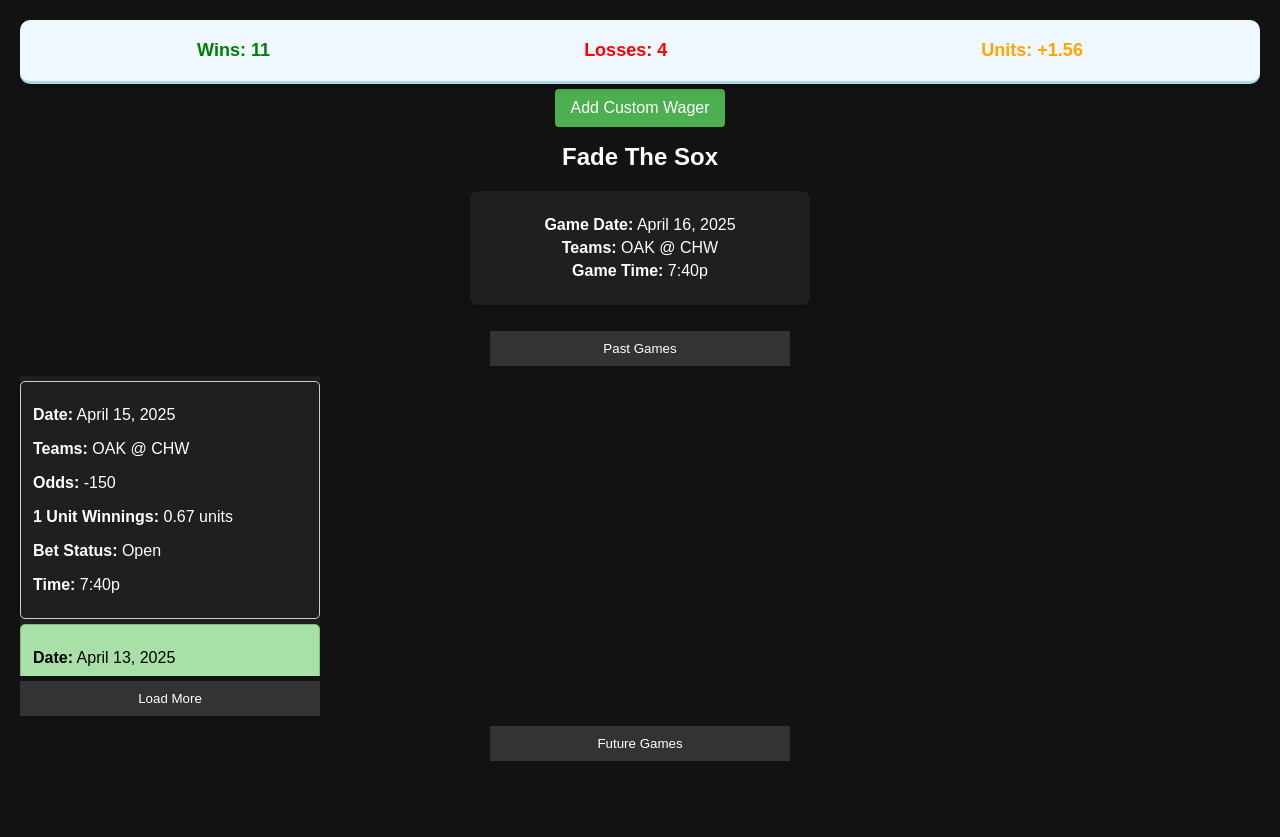
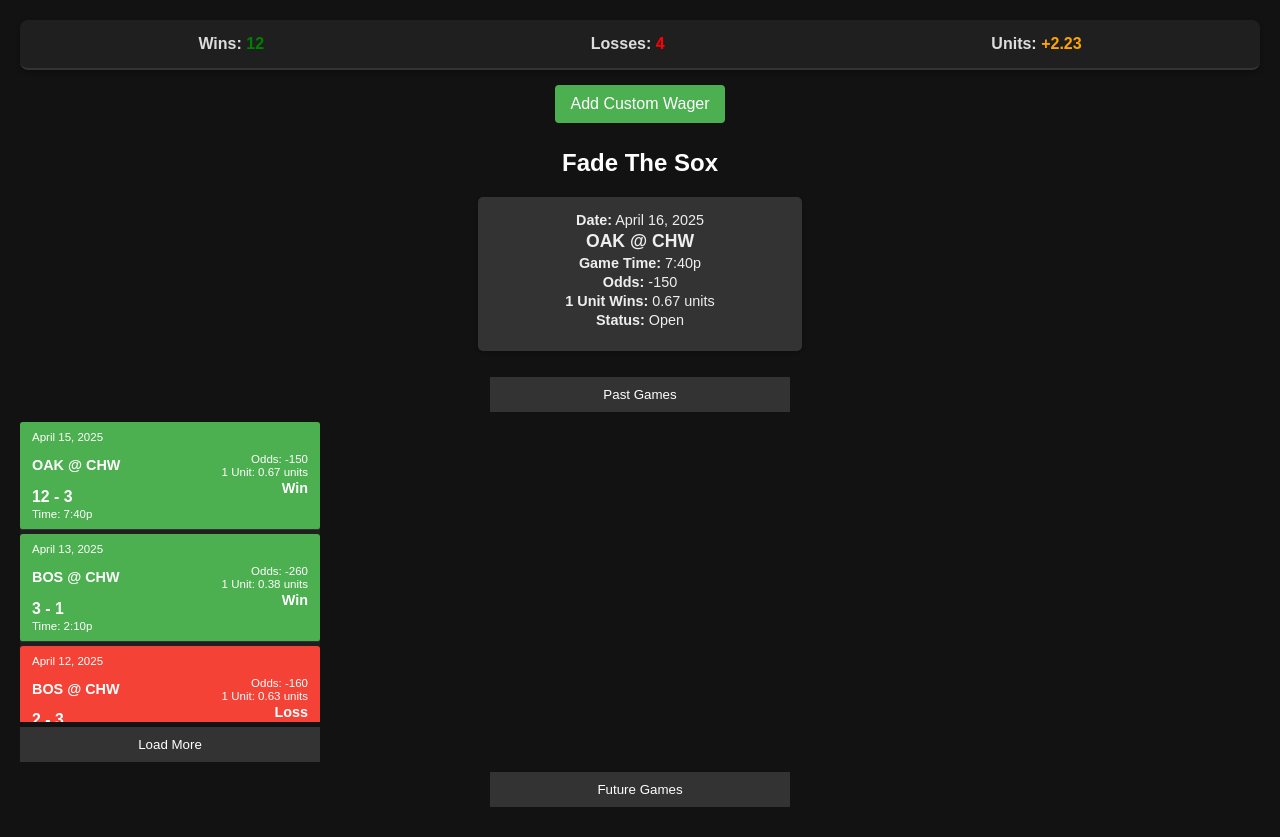
Before and after one commit to travisprol0/FadeTheSox, a plain HTML site: page index.html in a window 1280 px wide. Both pictures are taken after a click on the button "Past Games". Before the commit the page ends 800 px from the top, so only its background shows below. Drawn offline with Linux system fonts and the light colour scheme.

Commit message:
New Styling

```diff
--- a/data.js
+++ b/data.js
@@ -380,32 +380,32 @@ export const schedule = [
       "home": "CHW",
       "gameStatusCode": "0",
       "odds": "-150",
+      "score": "12-3",
+      "betStatus": "Win"
+   },
+   {
+      "gameID": "20250416_OAK@CHW",
+      "gameType": "REGULAR_SEASON",
+      "away": "OAK",
+      "gameTime": "7:40p",
+      "teamIDHome": "6",
+      "gameDate": "20250416",
+      "gameStatus": "scheduled",
+      "gameTime_epoch": "1744846800.0",
+      "probableStartingLineups": {
+         "away": [],
+         "home": []
+      },
+      "teamIDAway": "20",
+      "probableStartingPitchers": {
+         "away": "",
+         "home": ""
+      },
+      "home": "CHW",
+      "gameStatusCode": "0",
+      "odds": "-150",
       "score": "",
       "betStatus": "Open"
-   },
-   {
-      "gameID": "20250416_OAK@CHW",
-      "gameType": "REGULAR_SEASON",
-      "away": "OAK",
-      "gameTime": "7:40p",
-      "teamIDHome": "6",
-      "gameDate": "20250416",
-      "gameStatus": "scheduled",
-      "gameTime_epoch": "1744846800.0",
-      "probableStartingLineups": {
-         "away": [],
-         "home": []
-      },
-      "teamIDAway": "20",
-      "probableStartingPitchers": {
-         "away": "",
-         "home": ""
-      },
-      "home": "CHW",
-      "gameStatusCode": "0",
-      "odds": "",
-      "score": "",
-      "betStatus": ""
    },
    {
       "gameID": "20250417_OAK@CHW",
--- a/script.js
+++ b/script.js
@@ -4,72 +4,48 @@ const gameList = document.getElementById('gameList');
 
 // Wager input and button (initially hidden)
 const wagerContainer = document.createElement('div');
-wagerContainer.style.display = 'flex';
-wagerContainer.style.alignItems = 'center';
-wagerContainer.style.justifyContent = 'center';
+wagerContainer.id = 'wagerContainer';
+wagerContainer.classList.add('wager-container');
 
 const wagerLabel = document.createElement('label');
+wagerLabel.id = 'wagerLabel';
 wagerLabel.textContent = 'Custom Wager Amount: ';
+wagerLabel.classList.add('wager-label');
 wagerLabel.style.display = 'none';
-wagerLabel.style.marginRight = '5px';
-wagerLabel.style.fontFamily = 'Arial, sans-serif';
-wagerLabel.style.fontSize = '16px';
 
 const wagerInput = document.createElement('input');
+wagerInput.id = 'wagerInput';
 wagerInput.type = 'number';
 wagerInput.value = '';
 wagerInput.label = 'wager';
-wagerInput.style.width = '100px';
+wagerInput.classList.add('wager-input');
 wagerInput.style.display = 'none';
-wagerInput.style.padding = '8px';
-wagerInput.style.border = '1px solid #ccc';
-wagerInput.style.borderRadius = '4px';
-wagerInput.style.fontFamily = 'Arial, sans-serif';
-wagerInput.style.fontSize = '16px';
-wagerInput.style.textAlign = 'center';
 
 const addWagerButton = document.createElement('button');
+addWagerButton.id = 'addWagerButton';
 addWagerButton.textContent = 'Add Custom Wager';
-addWagerButton.style.display = 'block';
-addWagerButton.style.margin = '5px auto 10px auto';
-addWagerButton.style.padding = '10px 15px';
-addWagerButton.style.backgroundColor = '#4CAF50';
-addWagerButton.style.color = 'white';
-addWagerButton.style.border = 'none';
-addWagerButton.style.borderRadius = '4px';
-addWagerButton.style.cursor = 'pointer';
-addWagerButton.style.fontFamily = 'Arial, sans-serif';
-addWagerButton.style.fontSize = '16px';
-addWagerButton.style.transition = 'background-color 0.3s ease';
+addWagerButton.classList.add('wager-button', 'add-wager-button');
 
 const hideWagerButton = document.createElement('button');
+hideWagerButton.id = 'hideWagerButton';
 hideWagerButton.textContent = 'Hide Wager';
+hideWagerButton.classList.add('wager-button', 'hide-wager-button');
 hideWagerButton.style.display = 'none';
-hideWagerButton.style.margin = '5px auto 10px auto';
-hideWagerButton.style.padding = '10px 15px';
-hideWagerButton.style.backgroundColor = '#ccc';
-hideWagerButton.style.color = 'black';
-hideWagerButton.style.border = 'none';
-hideWagerButton.style.borderRadius = '4px';
-hideWagerButton.style.cursor = 'pointer';
-hideWagerButton.style.fontFamily = 'Arial, sans-serif';
-hideWagerButton.style.fontSize = '16px';
-hideWagerButton.style.transition = 'background-color 0.3s ease';
 
 hideWagerButton.addEventListener('mouseover', () => {
-    hideWagerButton.style.backgroundColor = '#bbb';
+    hideWagerButton.classList.add('hover');
 });
 
 hideWagerButton.addEventListener('mouseout', () => {
-    hideWagerButton.style.backgroundColor = '#ccc';
+    hideWagerButton.classList.remove('hover');
 });
 
 addWagerButton.addEventListener('mouseover', () => {
-    addWagerButton.style.backgroundColor = '#45a049';
+    addWagerButton.classList.add('hover');
 });
 
 addWagerButton.addEventListener('mouseout', () => {
-    addWagerButton.style.backgroundColor = '#4CAF50';
+    addWagerButton.classList.remove('hover');
 });
 
 wagerContainer.appendChild(wagerLabel);
@@ -81,36 +57,22 @@ document.body.insertBefore(hideWagerButton, wagerContainer.nextSibling);
 
 let currentWager = null;
 
-// Total Stats Section - Fun Styling
+// Total Stats Section
 const totalStats = document.createElement('div');
 totalStats.id = 'totalStats';
-totalStats.style.position = 'sticky';
-totalStats.style.top = '0';
-totalStats.style.backgroundColor = '#f0f8ff';
-totalStats.style.padding = '20px';
-totalStats.style.borderBottom = '3px solid #add8e6';
-totalStats.style.zIndex = '100';
-totalStats.style.fontFamily = 'Arial, sans-serif';
-totalStats.style.fontSize = '18px';
-totalStats.style.color = '#2f4f4f';
-totalStats.style.borderRadius = '10px';
-totalStats.style.boxShadow = '0 4px 8px rgba(0, 0, 0, 0.2)';
-totalStats.style.display = 'flex';
-totalStats.style.justifyContent = 'space-around';
-totalStats.style.alignItems = 'center';
 
 totalStats.innerHTML = `
-    <div style="text-align: center;">
-        <span style="color: #008000; font-weight: bold;">Wins: <span id="totalWinsStat">0</span></span>
+    <div class="stat-item">
+        <span class="stat-label">Wins: <span id="totalWinsStat" class="wins">0</span></span>
     </div>
-    <div style="text-align: center;">
-        <span style="color: #ff0000; font-weight: bold;">Losses: <span id="totalLossesStat">0</span></span>
+    <div class="stat-item">
+        <span class="stat-label">Losses: <span id="totalLossesStat" class="losses">0</span></span>
     </div>
-    <div style="text-align: center;">
-        <span style="color: #ffa500; font-weight: bold;">Units: <span id="totalUnitsStat">0.00</span></span>
+    <div class="stat-item">
+        <span class="stat-label">Units: <span id="totalUnitsStat" class="units">0.00</span></span>
     </div>
-    <div style="text-align: center; display: none;" id="totalWinningsContainer">
-        <span style="color: #4682b4; font-weight: bold;">Winnings: <span id="totalWinningsStat">0.00</span></span>
+    <div class="stat-item" id="totalWinningsContainer" style="display: none;">
+        <span class="stat-label">Winnings: <span id="totalWinningsStat" class="winnings">0.00</span></span>
     </div>
 `;
 
@@ -139,11 +101,7 @@ function updateTotalStats(win, units, winnings) {
     document.getElementById('totalLossesStat').textContent = totalLosses;
     document.getElementById('totalUnitsStat').textContent = (totalUnits >= 0 ? '+' : '') + totalUnits.toFixed(2);
     document.getElementById('totalWinningsStat').textContent = (totalWinnings >= 0 ? '+' : '') + '$' + Math.abs(totalWinnings).toFixed(2);
-    if (currentWager !== null) {
-        document.getElementById('totalWinningsContainer').style.display = 'block';
-    } else {
-        document.getElementById('totalWinningsContainer').style.display = 'none';
-    }
+    document.getElementById('totalWinningsContainer').style.display = currentWager !== null ? 'block' : 'none';
 }
 
 function formatDate(gameDate) {
@@ -164,78 +122,92 @@ function calculateWinnings(odds, betAmount) {
 function renderGameCard(game) {
     const card = document.createElement('div');
     card.classList.add('game-card');
-    let cardStyle = '';
-    let textColor = 'white'; // Default text color
+    card.classList.add('scoreboard-card');
+    if (game.betStatus === 'Win') {
+        card.classList.add('win');
+    } else if (game.betStatus === 'Loss') {
+        card.classList.add('loss');
+    } else if (!game.betStatus && game.gameDate > new Date().toISOString().slice(0, 10).replace(/-/g, '')) {
+        card.classList.add('future');
+    }
 
-    if (game.betStatus === 'Win') {
-        cardStyle = 'background-color: #a8e0a8; border: 1px solid #7ac27a; color: black;';
-        textColor = 'black';
-    } else if (game.betStatus === 'Loss') {
-        cardStyle = 'background-color: #e8a8a8; border: 1px solid #d08080; color: black;';
-        textColor = 'black';
-    } else if (!game.betStatus && game.gameDate > new Date().toISOString().slice(0, 10).replace(/-/g, '')) {
-        // Future game
-        cardStyle = 'background-color: #333; border: 1px solid #555;';
-        textColor = 'white';
-    } else {
-        cardStyle = 'border: 1px solid #ccc;';
+    let scoreDisplay = '';
+    if (game.score) {
+        const scores = game.score.split('-');
+        const awayScore = scores[0] ? scores[0].trim() : '-';
+        const homeScore = scores[1] ? scores[1].trim() : '-';
+        scoreDisplay = `<div class="score-display">
+                            <span class="away-score">${awayScore}</span> - <span class="home-score">${homeScore}</span>
+                        </div>`;
+    }
+
+    let betDetails = '';
+    if (game.odds) {
+        betDetails += `<p class="odds">Odds: ${game.odds}</p>`;
+        betDetails += `<p class="unit-winnings">1 Unit: ${calculateWinnings(game.odds, 1)} units</p>`;
+    }
+    if (game.betStatus) {
+        betDetails += `<p class="bet-status ${game.betStatus.toLowerCase()}">${game.betStatus}</p>`;
+        if (currentWager !== null) {
+            if (game.betStatus === 'Win' && game.odds) {
+                betDetails += `<p class="gain">Gain: $${calculateWinnings(game.odds, currentWager)}</p>`;
+            } else if (game.betStatus === 'Loss') {
+                betDetails += `<p class="loss">Loss: $${currentWager}</p>`;
+            }
+        }
     }
 
     card.innerHTML = `
-        <p style="color: ${textColor};"><strong>Date:</strong> ${formatDate(game.gameDate)}</p>
-        <p style="color: ${textColor};"><strong>Teams:</strong> ${game.away} @ ${game.home}</p>
-        ${game.score ? `<p style="color: ${textColor};"><strong>Score:</strong> ${game.score}</p>` : ''}
-        ${game.odds ? `<p style="color: ${textColor};"><strong>Odds:</strong> ${game.odds}</p>` : ''}
-        ${game.odds ? `<p style="color: ${textColor};"><strong>1 Unit Winnings:</strong> ${calculateWinnings(game.odds, 1)} units</p>` : ''}
-        ${game.betStatus ? `<p style="color: ${textColor};"><strong>Bet Status:</strong> ${game.betStatus}</p>` : ''}
-        ${game.gameTime ? `<p style="color: ${textColor};"><strong>Time:</strong> ${game.gameTime}</p>` : ''}
+        <div class="game-info">
+            <p class="date">${formatDate(game.gameDate)}</p>
+            <p class="teams"><span class="away-team">${game.away}</span> @ <span class="home-team">${game.home}</span></p>
+            ${scoreDisplay}
+            ${game.gameTime ? `<p class="time">Time: ${game.gameTime}</p>` : ''}
+        </div>
+        <div class="bet-info">
+            ${betDetails}
+        </div>
     `;
-
-    card.setAttribute('style', cardStyle);
 
     return card;
 }
 
 function renderMainGame(game) {
     const listItem = document.createElement('li');
-    let cardStyle = '';
-    let textColor = 'white';
+    listItem.classList.add('scoreboard-main-card'); // Using the non-v2 class
+    if (game.betStatus === 'Win') {
+        listItem.classList.add('win');
+    } else if (game.betStatus === 'Loss') {
+        listItem.classList.add('loss');
+    } else if (!game.betStatus && game.gameDate > new Date().toISOString().slice(0, 10).replace(/-/g, '')) {
+        listItem.classList.add('future');
+    }
+
+    let scoreDisplay = '';
+    if (game.score) {
+        const scores = game.score.split('-');
+        const awayScore = scores[0] ? scores[0].trim() : '-';
+        const homeScore = scores[1] ? scores[1].trim() : '-';
+        scoreDisplay = `<div class="score-display">
+                            <span class="away-score">${awayScore}</span> - <span class="home-score">${homeScore}</span>
+                        </div>`;
+    }
 
     listItem.innerHTML = `
-        <p><strong>Game Date:</strong> ${formatDate(game.gameDate)}</p>
-        <p><strong>Teams:</strong> ${game.away} @ ${game.home}</p>
-        <p><strong>Game Time:</strong> ${game.gameTime}</p>
-        ${game.odds ? `<p><strong>Odds:</strong> ${game.odds}</p>` : ''}
-        ${game.odds ? `<p><strong>1 Unit Winnings:</strong> ${calculateWinnings(game.odds, 1)} units</p>` : ''}
-        ${game.score ? `<p><strong>Score:</strong> ${game.score}</p>` : ''}
-        ${game.betStatus ? `<p><strong>Bet Status:</strong> ${game.betStatus}</p>` : ''}
+        <div class="game-info">
+            <p class="date"><strong>Date:</strong> ${formatDate(game.gameDate)}</p>
+            <p class="teams"><span class="away-team">${game.away}</span> @ <span class="home-team">${game.home}</span></p>
+            ${scoreDisplay}
+            <p class="time"><strong>Game Time:</strong> ${game.gameTime}</p>
+            ${game.odds ? `<p class="odds"><strong>Odds:</strong> ${game.odds}</p>` : ''}
+            ${game.odds ? `<p class="unit-winnings"><strong>1 Unit Wins:</strong> ${calculateWinnings(game.odds, 1)} units</p>` : ''}
+            ${game.betStatus ? `<p class="bet-status ${game.betStatus.toLowerCase()}"><strong>Status:</strong> ${game.betStatus}</p>` : ''}
+            ${game.betStatus === 'Win' && game.odds && currentWager !== null ? `<p class="gain"><strong>Gain:</strong> $${calculateWinnings(game.odds, currentWager)}</p>` : ''}
+            ${game.betStatus === 'Loss' && game.odds && currentWager !== null ? `<p class="loss"><strong>Loss:</strong> $${currentWager}</p>` : ''}
+            ${currentWager !== null && game.odds && game.betStatus !== 'Win' && game.betStatus !== 'Loss' ? `<p class="potential"><strong>$${currentWager} Wins:</strong> $${calculateWinnings(game.odds, currentWager)}</p>` : ''}
+        </div>
     `;
 
-    if (game.betStatus === 'Win' && game.odds && currentWager !== null) {
-        listItem.innerHTML += `<p><strong>Gain:</strong> $${calculateWinnings(game.odds, currentWager)}</p>`;
-        cardStyle = 'background-color: #a8e0a8; border: 1px solid #7ac27a; color: black;';
-        textColor = 'black';
-    } else if (game.betStatus === 'Loss' && game.odds && currentWager !== null) {
-        listItem.innerHTML += `<p><strong>Loss:</strong> $${currentWager}</p>`;
-        cardStyle = 'background-color: #e8a8a8; border: 1px solid #d08080; color: black;';
-        textColor = 'black';
-    } else if (game.betStatus === 'Win' && game.odds && currentWager === null) {
-        cardStyle = 'background-color: #a8e0a8; border: 1px solid #7ac27a; color: black;';
-        textColor = 'black';
-    } else if (game.betStatus === 'Loss' && game.odds && currentWager === null) {
-        cardStyle = 'background-color: #e8a8a8; border: 1px solid #d08080; color: black;';
-        textColor = 'black';
-    }
-
-    if (currentWager !== null && game.odds && game.betStatus !== 'Win' && game.betStatus !== 'Loss') {
-        listItem.innerHTML += `
-            <p><strong>Wager:</strong> $${currentWager}</p>
-            <p><strong>Potential Winnings:</strong> $${calculateWinnings(game.odds, currentWager)}</p>
-        `;
-    }
-
-    listItem.setAttribute('style', cardStyle); // Apply the style here!
-    listItem.style.color = textColor; // Apply text color
     return listItem;
 }
 
@@ -263,9 +235,10 @@ function getFutureGames(startIndex, count) {
 
 function createDropdown(label, gamesFunction, id) {
     const dropdown = document.createElement('div');
+    dropdown.classList.add('dropdown-container');
     dropdown.innerHTML = `
         <button class="dropdown-button">${label}</button>
-        <div class="dropdown-list" id="${id}"></div>
+        <div class="dropdown-list" id="${id}" style="display: none;"></div>
         <button class="load-more" style="display:none;">Load More</button>
     `;
     document.body.appendChild(dropdown);
@@ -274,24 +247,28 @@ function createDropdown(label, gamesFunction, id) {
     const loadMoreButton = dropdown.querySelector('.load-more');
     let startIndex = 0;
     const count = 5;
+
     function loadGames() {
         const games = gamesFunction(startIndex, count);
-        games.forEach(game => list.appendChild(renderGameCard(game)));
+        games.forEach(game => list.appendChild(renderGameCard(game))); // Using the updated renderGameCard
         startIndex += count;
         loadMoreButton.style.display = games.length < count ? 'none' : 'block';
     }
+
     button.addEventListener('click', () => {
-        list.style.display = list.style.display === 'block' ? 'none' : 'block';
+        list.style.display = list.style.display === 'none' ? 'block' : 'none';
         if (list.style.display === 'block' && list.children.length === 0) loadGames();
         loadMoreButton.style.display = list.style.display === 'none' ? 'none' : 'block';
     });
+
     loadMoreButton.addEventListener('click', loadGames);
+
     list.addEventListener('click', (event) => {
         const card = event.target.closest('.game-card');
         if (card) {
             const index = Array.from(list.children).indexOf(card);
             gameList.innerHTML = '';
-            gameList.appendChild(renderMainGame(gamesFunction(0, Infinity)[index]));
+            gameList.appendChild(renderMainGame(gamesFunction(0, Infinity)[index])); // Using the updated renderMainGame
             list.style.display = 'none';
             loadMoreButton.style.display = 'none';
         }
--- a/style.css
+++ b/style.css
@@ -30,6 +30,10 @@ li p {
     margin: 5px 0;
 }
 
+.dropdown-container {
+    /* Added for potential overall dropdown styling */
+}
+
 .dropdown-button {
     background-color: #333;
     color: white;
@@ -53,12 +57,88 @@ li p {
     overflow-y: auto;
 }
 
-.dropdown-list .game-card { /* Style game cards in dropdown */
-    padding: 8px 12px;
-    cursor: pointer;
-    border-bottom: 1px solid #2a2a2a;
+.dropdown-list .game-card {
+    display: flex;
+    justify-content: space-between;
+    align-items: center;
+    margin-bottom: 4px; /* Reduced margin for a tighter look */
+    padding: 8px 12px; /* Slightly reduced padding */
+    border-radius: 3px; /* More subtle rounded corners */
+    background-color: #222; /* Darker background */
+    color: #eee; /* Light text */
+    font-size: 0.9em; /* Slightly smaller font size */
+    border-bottom: 1px solid #333;
+}
+
+.dropdown-list .game-card.win {
+    background-color: #4CAF50; /* Green for win */
+    color: #fff;
+}
+
+.dropdown-list .game-card.loss {
+    background-color: #f44336; /* Red for loss */
+    color: #fff;
+}
+
+.dropdown-list .game-card.future {
+    background-color: #337ab7; /* Blue for future */
+    color: #fff;
+}
+
+.dropdown-list .game-card .game-info {
     text-align: left;
-    color: white; /* Default text color in dropdown cards */
+}
+
+.dropdown-list .game-card .bet-info {
+    text-align: right;
+}
+
+.dropdown-list .game-card .teams {
+    font-weight: bold;
+}
+
+.dropdown-list .game-card .score-display {
+    font-size: 1.1em;
+    font-weight: bold;
+    margin: 2px 0;
+}
+
+.dropdown-list .game-card .away-team {
+    /* Keeping default light color */
+}
+
+.dropdown-list .game-card .home-team {
+    /* Keeping default light color */
+}
+
+.dropdown-list .game-card .away-score {
+    color: #fff;
+}
+
+.dropdown-list .game-card .home-score {
+    color: #fff;
+}
+
+.dropdown-list .game-card .bet-status.win {
+    color: #fff;
+}
+
+.dropdown-list .game-card .bet-status.loss {
+    color: #fff;
+}
+
+.dropdown-list .game-card .date,
+.dropdown-list .game-card .score,
+.dropdown-list .game-card .time,
+.dropdown-list .game-card .odds,
+.dropdown-list .game-card .unit-winnings {
+    font-size: 0.8em; /* Even smaller for less emphasis */
+    margin: 1px 0;
+}
+
+.dropdown-list .game-card .bet-status {
+    font-weight: bold;
+    margin: 2px 0;
 }
 
 .dropdown-list .game-card:last-child {
@@ -66,7 +146,7 @@ li p {
 }
 
 .dropdown-list .game-card:hover {
-    background-color: #2a2a2a;
+    background-color: #333;
 }
 
 .load-more {
@@ -78,10 +158,97 @@ li p {
     width: 300px;
     margin-top: 5px;
 }
-.game-card{
-  border-radius: 5px;
-  padding: 10px;
-  margin: 5px 0;
+
+.scoreboard-main-card {
+    display: flex;
+    flex-direction: column;
+    margin-bottom: 8px;
+    padding: 12px;
+    border-radius: 5px;
+    box-shadow: 0px 2px 4px rgba(0, 0, 0, 0.2);
+    background-color: #333; /* Slightly lighter than dropdown */
+    color: #eee;
+    text-align: center; /* Center align in main card */
+}
+
+.scoreboard-main-card.win {
+    background-color: #4CAF50;
+    color: #fff;
+}
+
+.scoreboard-main-card.loss {
+    background-color: #f44336;
+    color: #fff;
+}
+
+.scoreboard-main-card.future {
+    background-color: #337ab7;
+    color: #fff;
+}
+
+.scoreboard-main-card .game-info {
+    margin-bottom: 8px;
+}
+
+.scoreboard-main-card .teams {
+    font-size: 1.1em;
+    font-weight: bold;
+    margin-bottom: 3px;
+}
+
+.scoreboard-main-card .score-display {
+    font-size: 1.3em;
+    font-weight: bold;
+    margin-bottom: 5px;
+}
+
+.scoreboard-main-card .away-team {
+    /* Keeping default light color */
+}
+
+.scoreboard-main-card .home-team {
+    /* Keeping default light color */
+}
+
+.scoreboard-main-card .away-score {
+    color: #fff;
+}
+
+.scoreboard-main-card .home-score {
+    color: #fff;
+}
+
+.scoreboard-main-card .bet-info {
+    margin-top: 8px;
+}
+
+.scoreboard-main-card .bet-status.win {
+    color: #fff;
+    font-size: 1em;
+    font-weight: bold;
+}
+
+.scoreboard-main-card .bet-status.loss {
+    color: #fff;
+    font-size: 1em;
+    font-weight: bold;
+}
+
+.scoreboard-main-card .gain {
+    color: #66bb6a; /* Lighter green */
+}
+
+.scoreboard-main-card .loss {
+    color: #ef5350; /* Lighter red */
+}
+
+.scoreboard-main-card .potential {
+    /* Removed the color property, will use default */
+}
+
+.scoreboard-main-card p {
+    margin: 3px 0;
+    font-size: 0.9em;
 }
 
 /* Styles for total stats */
@@ -102,23 +269,27 @@ li p {
     align-items: center;
 }
 
-#totalStats span {
+#totalStats .stat-item {
+    text-align: center;
+}
+
+#totalStats .stat-label {
     font-weight: bold;
 }
 
-#totalStats #totalWinsStat {
+#totalStats .wins {
     color: #008000; /* Green for wins */
 }
 
-#totalStats #totalLossesStat {
+#totalStats .losses {
     color: #ff0000; /* Red for losses */
 }
 
-#totalStats #totalUnitsStat {
+#totalStats .units {
     color: #ffa500; /* Orange for units */
 }
 
-#totalStats #totalWinningsStat {
+#totalStats .winnings {
     color: #4682b4; /* Steel blue for winnings */
 }
 
@@ -149,7 +320,7 @@ li p {
     color: #ddd;
 }
 
-#addWagerButton, #hideWagerButton {
+.wager-button {
     padding: 10px 15px;
     border: none;
     border-radius: 4px;
@@ -160,20 +331,24 @@ li p {
     margin: 5px auto 10px auto;
 }
 
-#addWagerButton {
+.add-wager-button {
     background-color: #4CAF50;
     color: white;
 }
 
-#addWagerButton:hover {
+.add-wager-button:hover {
     background-color: #45a049;
 }
 
-#hideWagerButton {
+.hide-wager-button {
     background-color: #ccc;
     color: black;
 }
 
-#hideWagerButton:hover {
+.hide-wager-button:hover {
     background-color: #bbb;
 }
+
+.hover {
+    /* Class for hover effects (applied in JS) */
+}
```
